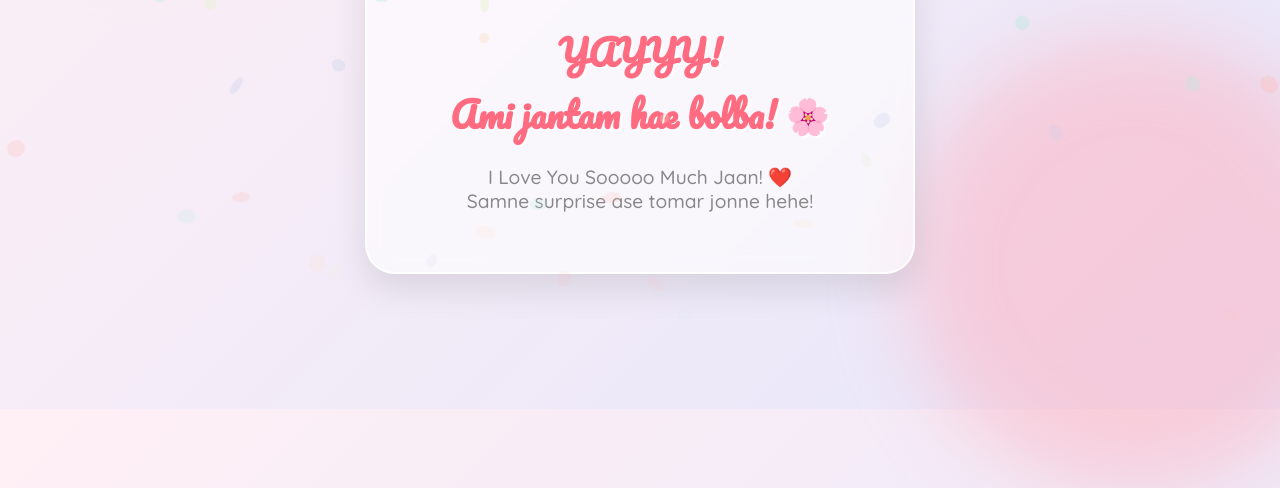
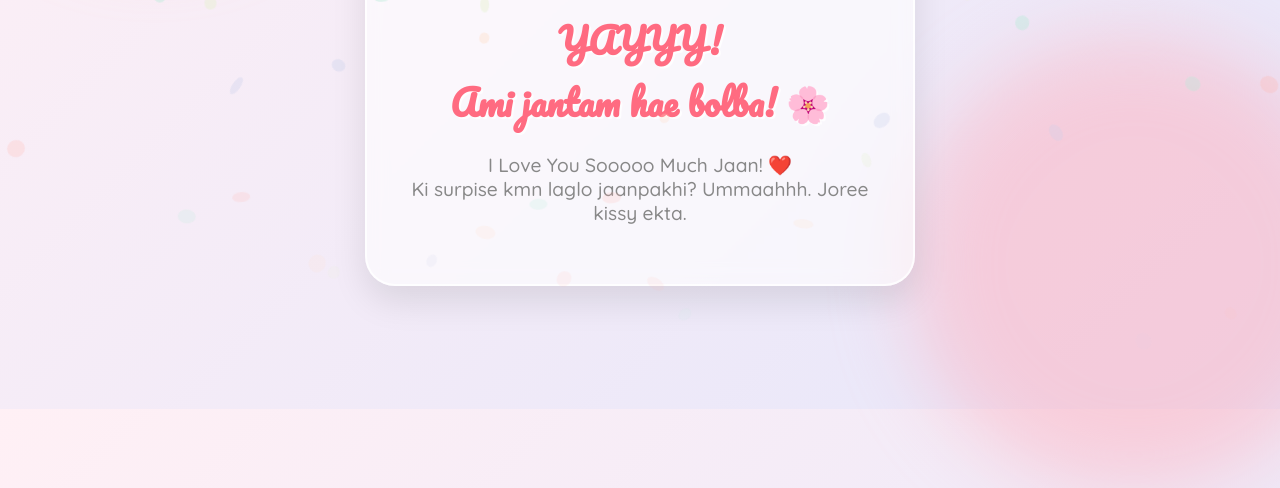
Before and after one commit to M-H-Tayef/I-love-you-jaan, a plain HTML site: page index.html in a window 1280 px wide. Both pictures are taken after a click on the button "YES! 🥰". Shown: the part 391-879 px from the top of the page. Drawn offline with Linux system fonts and the light colour scheme.

Commit message:
index.html

```diff
--- a/index.html
+++ b/index.html
@@ -153,7 +153,7 @@
                 <img src="https://media.giphy.com/media/kZqbBT64ECtjy/giphy.gif" alt="Soft Cuddle">
             </div>
             <h1>YAYYY! <br> Ami jantam hae bolba! 🌸</h1>
-            <p class="love-note">I Love You Sooooo Much Jaan! ❤️<br>Samne surprise ase tomar jonne hehe!</p>
+            <p class="love-note">I Love You Sooooo Much Jaan! ❤️<br>Ki surpise kmn laglo jaanpakhi? Ummaahhh. Joree kissy ekta.</p>
         </div>
     </div>
 
```
